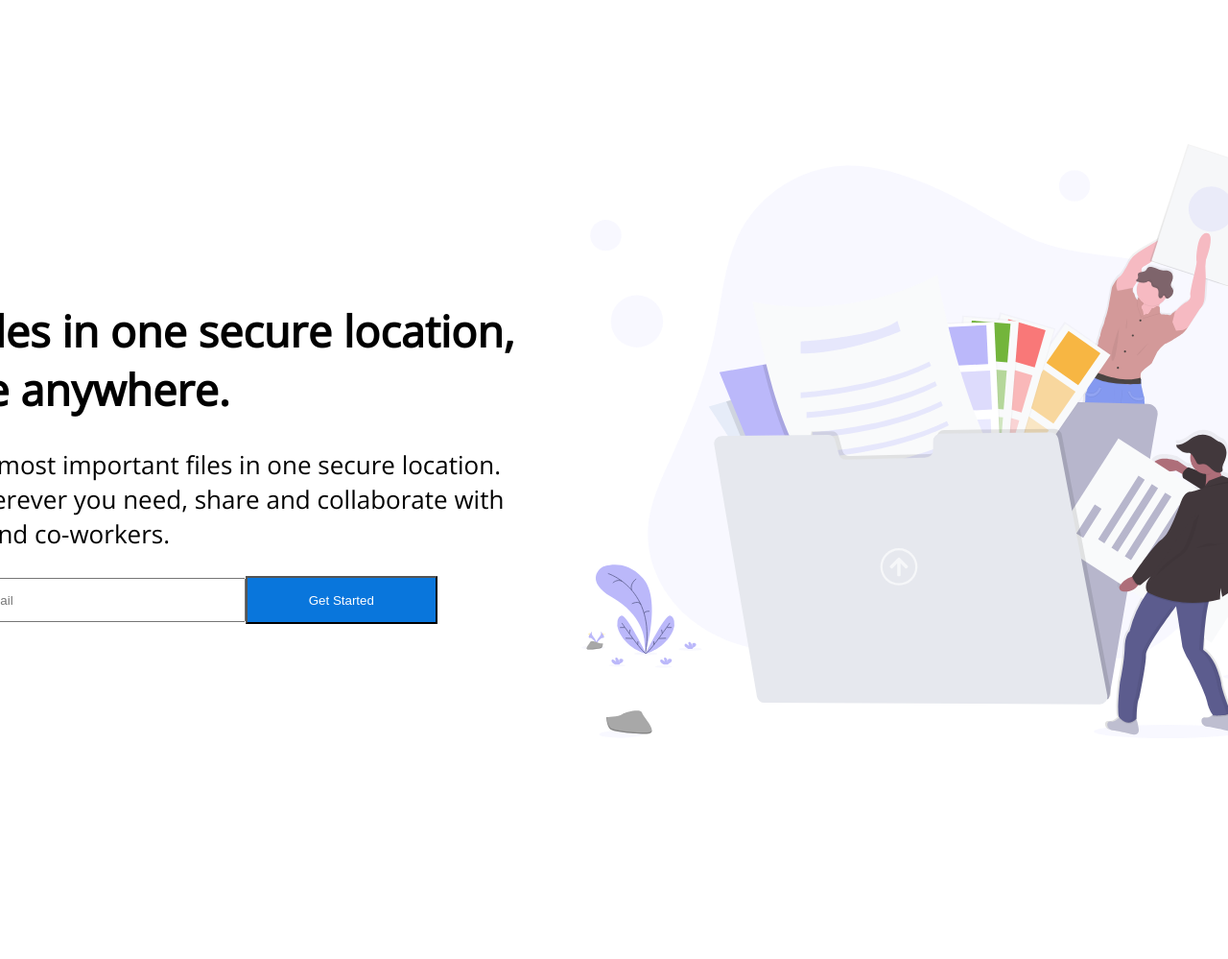
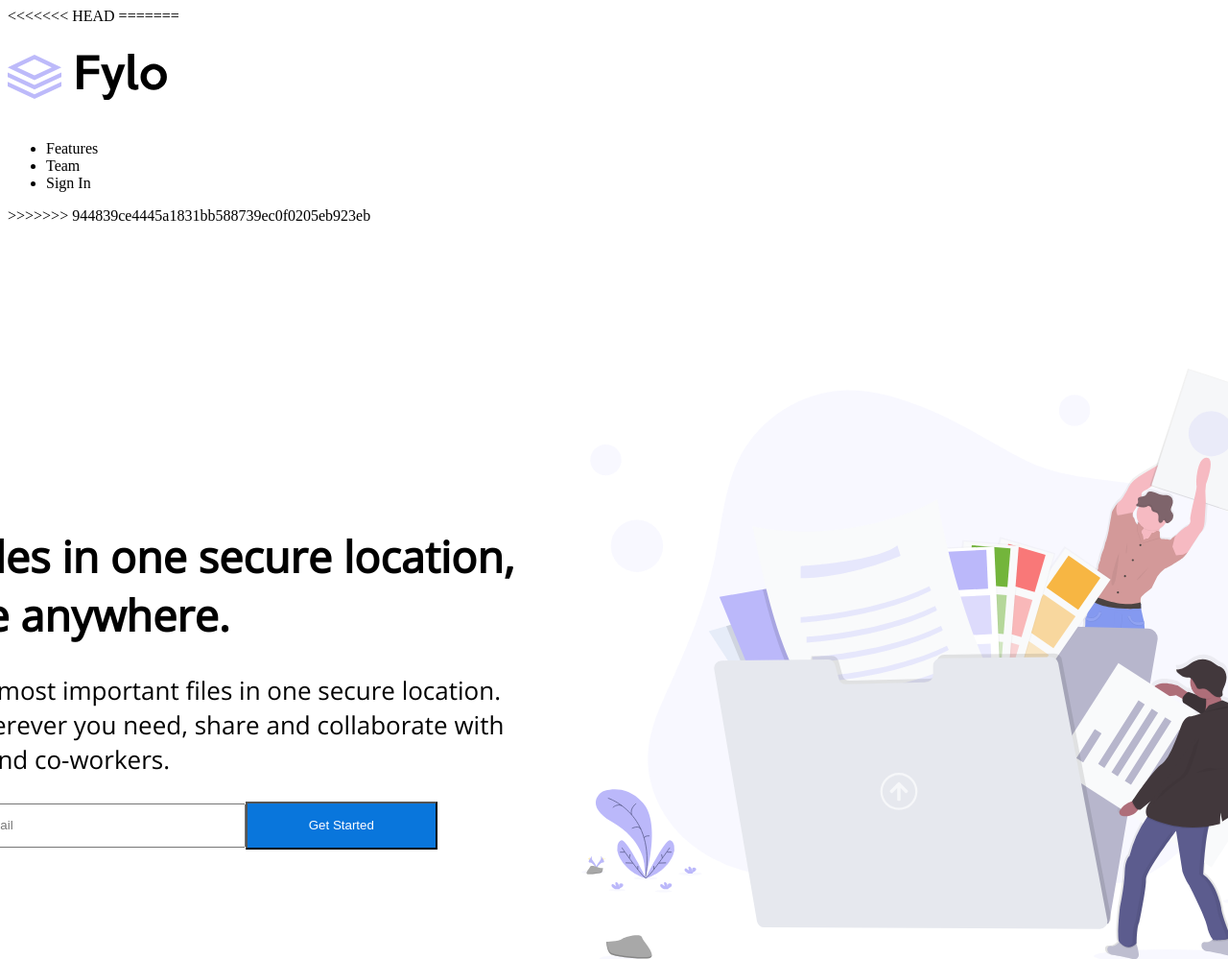
Before and after one commit to TorlettiJoaquin/landingpage-ws1-1, a plain HTML site: page index.html in a window 1280 px wide. Shown: the top 999 px of the page at 96% size. Before the commit the page ends 800 px from the top, so only its background shows below. Drawn offline with nearby package versions, Linux system fonts and the light colour scheme.

Commit message:
actualizacion

```diff
--- /dev/null
+++ b/css/reset.css
@@ -0,0 +1,43 @@
+html, body, div, span, applet, object, iframe,
+h1, h2, h3, h4, h5, h6, p, blockquote, pre,
+a, abbr, acronym, address, big, cite, code,
+del, dfn, em, img, ins, kbd, q, s, samp,
+small, strike, strong, sub, sup, tt, var,
+b, u, i, center,
+dl, dt, dd, ol, ul, li,
+fieldset, form, label, legend,
+table, caption, tbody, tfoot, thead, tr, th, td,
+article, aside, canvas, details, embed,
+figure, figcaption, footer, header, hgroup,
+menu, nav, output, ruby, section, summary,
+time, mark, audio, video {
+	margin: 0;
+	padding: 0;
+	border: 0;
+	font-size: 100%;
+	font: inherit;
+	vertical-align: baseline;
+}
+/* HTML5 display-role reset for older browsers */
+article, aside, details, figcaption, figure,
+footer, header, hgroup, menu, nav, section {
+	display: block;
+}
+body {
+	line-height: 1;
+}
+ol, ul {
+	list-style: none;
+}
+blockquote, q {
+	quotes: none;
+}
+blockquote:before, blockquote:after,
+q:before, q:after {
+	content: '';
+	content: none;
+}
+table {
+	border-collapse: collapse;
+	border-spacing: 0;
+}
--- a/index.html
+++ b/index.html
@@ -19,10 +19,21 @@
   <link href="https://fonts.googleapis.com/css2?family=Open+Sans&display=swap" rel="stylesheet">
 </head>
 <body>
+<<<<<<< HEAD
 
 <!--   Features
   Team
   Sign In -->
+=======
+  <header>
+    <h1><img src="images/logo.svg" alt="logo-fylo"></h1>
+    <ul>
+      <li>Features</li>
+      <li>Team</li>
+      <li>Sign In</li>
+    </ul>
+  </header>
+>>>>>>> 944839ce4445a1831bb588739ec0f0205eb923eb
 
  <main class="container">
 <div class="container-info">
```
